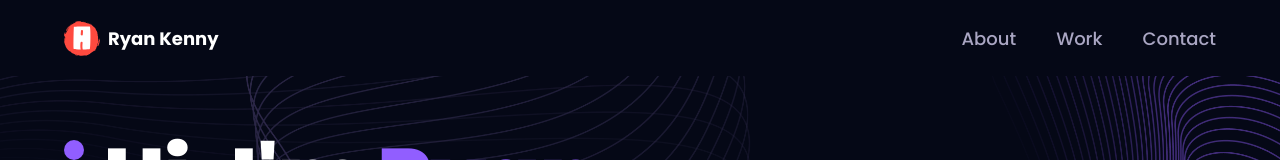
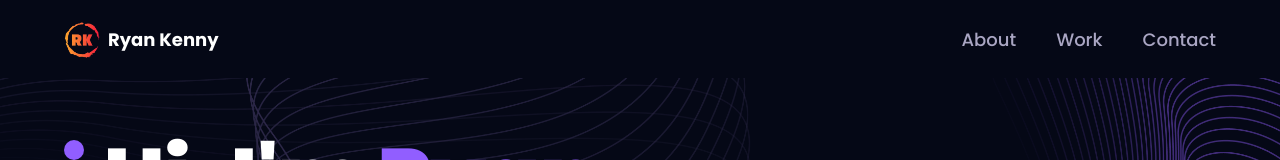
Before and after one commit to RKenny23/3d_portfolio, a React (Vite) app: page / in a window 1280 px wide. Shown: the top 160 px of the page. Built offline with nearby package versions, Linux system fonts and the light colour scheme.

Commit message:
ignored dist, added new logo

```diff
--- a/index.html
+++ b/index.html
@@ -2,7 +2,7 @@
 <html lang="en">
   <head>
     <meta charset="UTF-8" />
-    <link rel="icon" type="image/svg+xml" href="/logo.svg" />
+    <link rel="icon" type="image/png" href="src/assets/logoRK.png" />
     <meta name="viewport" content="width=device-width, initial-scale=1.0" />
     <title>Ryan Kenny | Portfolio</title>
   </head>
--- a/src/assets/index.js
+++ b/src/assets/index.js
@@ -1,4 +1,4 @@
-import logo from './logo.svg';
+import logo from './logoRK.png';
 import backend from './backend.png';
 import creator from './creator.png';
 import mobile from './mobile.png';
--- a/src/components/Navbar.jsx
+++ b/src/components/Navbar.jsx
@@ -25,7 +25,11 @@ const Navbar = () => {
             window.scrollTo(0, 0); // Scroll to the top of the page
           }}
         >
-          <img src={logo} alt="logo" className="w-9 h-9 object-contain" />
+          <img
+            src={logo}
+            alt="logo"
+            className="w-9 h-9 object-contain mt-0.5"
+          />
           <p className="text-white text-[18px] font-bold cursor-pointer flex">
             Ryan Kenny
           </p>
--- a/tailwind.config.js
+++ b/tailwind.config.js
@@ -21,6 +21,9 @@ module.exports = {
       backgroundImage: {
         'hero-pattern': "url('/src/assets/herobg.png')",
       },
+      spacing: {
+        0.5: '0.125rem', // This equals 2 pixels for a base font-size of 16px
+      },
     },
   },
   plugins: [],
```
Also changed, not shown: src/assets/logoRK.png (added), 1 other file (tests, documents, lock files or other folders).
